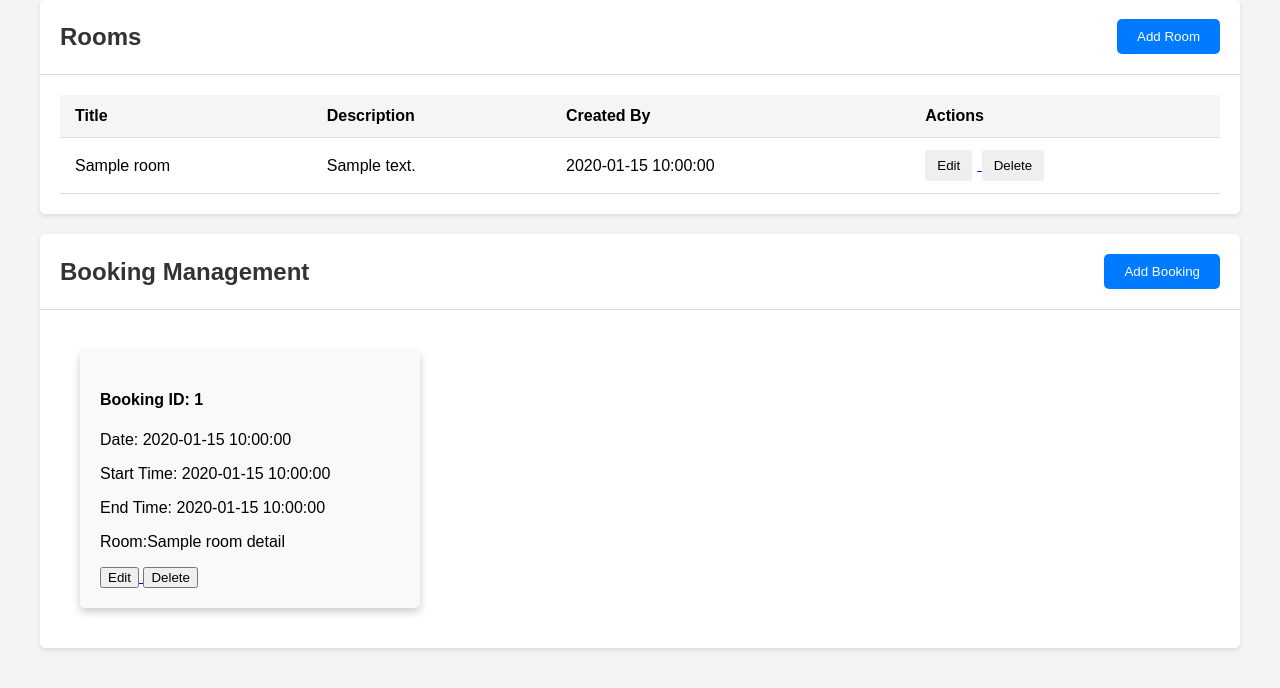
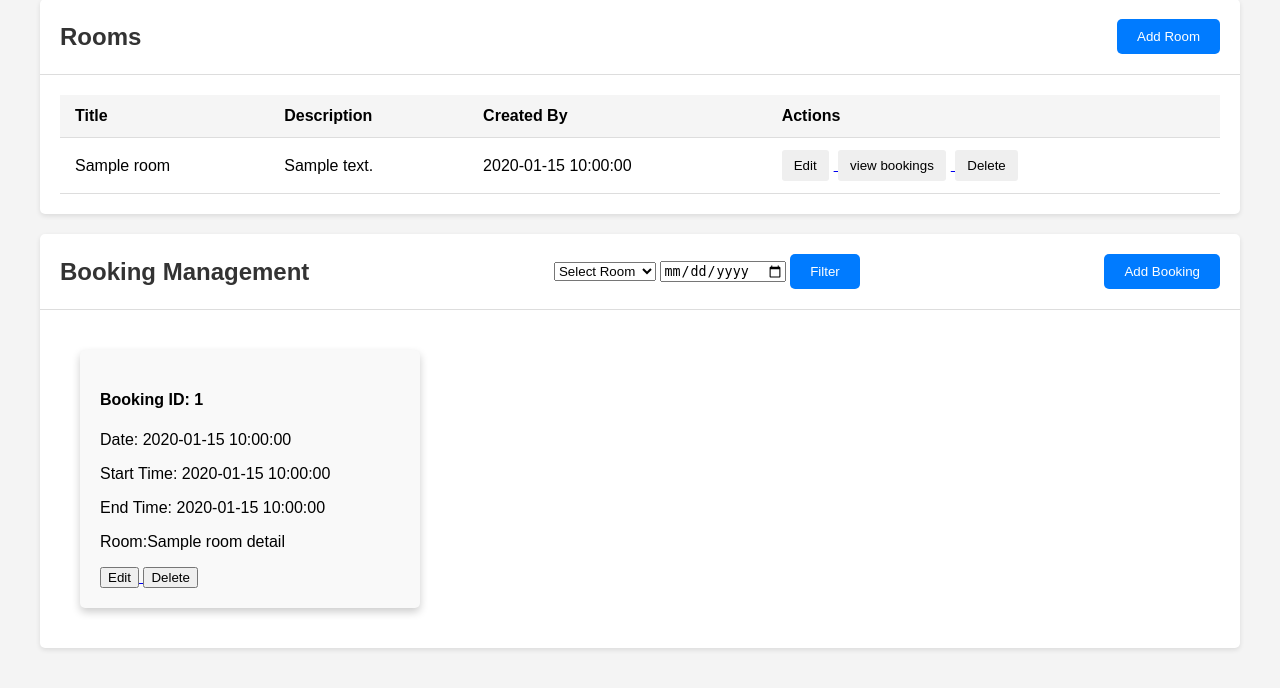
Before and after one commit to Aswathy6754/assignment, a FastAPI app: template templates/main.html in a window 1280 px wide. Shown: the part 69-757 px from the top of the page. Run offline with FastAPI, Linux system fonts and the light colour scheme; the template is opened without the code that fills it: most values are stand-ins (such as "Sample title", 1, 10 or a date in 2020); some libraries are stand-ins or nearby versions.

Commit message:
filter added , view booing added

```diff
--- a/main.py
+++ b/main.py
@@ -57,7 +57,7 @@ async def logout(response: Response):
 
 
 @app.get("/",response_class=HTMLResponse)
-async def read_root(request:Request):
+async def read_root(request:Request,room: str = None, date: str = None):
 
     id_token = request.cookies.get('token')
 
@@ -77,7 +77,7 @@ async def read_root(request:Request):
         room_with_id = {"id": room_id, **room_data}
         rooms_with_id.append(room_with_id)
 
-    bookings_ref = db.collection("bookings").where("createdBy", "==", uid).stream()
+    bookings_ref = db.collection("bookings").stream()
 
         # Initialize a list to store booking data along with their IDs
     all_bookings = []
@@ -88,16 +88,39 @@ async def read_root(request:Request):
         booking_data["id"] = booking_doc.id
         all_bookings.append(booking_data)
 
+    resultBooking=[]
+    resultBooking=all_bookings
+
+
+    if room:
+        roomfilter =[]
+        for booking in resultBooking:
+            if booking.get('room') == room :
+                roomfilter.append(booking)
+
+
+        resultBooking = roomfilter
+
+    if date:
+        datefilter =[]
+        for booking in resultBooking:
+            if booking.get('date') == date :
+                datefilter.append(booking)
+
+
+        resultBooking = datefilter
+
     all_bookings_with_room =[]
 
-    for booking in all_bookings:
-        room = booking.get("room")
-
-        print(room)
-        room_ref  = db.collection("rooms").document(room)
+    for booking in resultBooking:
+        roomdata = booking.get("room")
+        room_ref  = db.collection("rooms").document(roomdata)
         booking['room_details'] =  room_ref.get().to_dict()
         all_bookings_with_room.append(booking)
 
+
+    resultBooking=[]
+    resultBooking = all_bookings_with_room
 
     if id_token:
         try:
@@ -105,7 +128,7 @@ async def read_root(request:Request):
         except ValueError as err:
             print(str(err))
 
-    return templates.TemplateResponse('main.html',{'request' : request, 'user_token':user_token,"all_rooms":rooms_with_id,'all_bookings':all_bookings_with_room,'error_message':error_message})
+    return templates.TemplateResponse('main.html',{'request' : request, 'user_token':user_token,"all_rooms":rooms_with_id,'all_bookings':resultBooking,'error_message':error_message})
 
 
 class Room(BaseModel):
@@ -226,15 +249,13 @@ async def delete_room(request: Request,room_id: str):
 
 @app.get("/booking",response_class=HTMLResponse)
 async def booking_read_root(request:Request):
-    uid =request.cookies.get('uid')
     id_token = request.cookies.get('token')
 
     if not id_token:
         return RedirectResponse(url="/login")
 
     rooms_ref = db.collection("rooms")
-    query = rooms_ref.where("createdBy", "==", uid)
-    query_result = query.get()
+    query_result = rooms_ref.stream()
     rooms_with_id = []
     for doc in query_result:
         room_id = doc.id
@@ -572,3 +593,34 @@ async def delete_booking(booking_id: str):
         raise e
     except Exception as e:
         raise HTTPException(status_code=500, detail=str(e))
+
+@app.get("/viewbookings/{room}", response_class=HTMLResponse)
+async def viewBooking(request:Request,room: str):
+    try:
+        uid =request.cookies.get('uid')
+        id_token = request.cookies.get('token')
+
+        if not id_token:
+             return RedirectResponse(url="/login")
+
+        room_ref  = db.collection("rooms").document(room)
+        room_details =  room_ref.get().to_dict()
+
+        booking_ref = db.collection("bookings")
+        query = booking_ref.where("room", "==", room)
+        query_result = query.get()
+        bookings_with_id = []
+        for doc in query_result:
+            booking_id = doc.id
+            booking_data = doc.to_dict()
+
+            booking_with_id = {"id": booking_id,"createdBy":uid,"room_details":room_details, **booking_data}
+            bookings_with_id.append(booking_with_id)
+        # Retrieve booking data from Firestore
+
+        return templates.TemplateResponse("viewBooking.html", {"request": request,"bookings":bookings_with_id, })
+
+
+    except Exception as e:
+        # Handle errors
+        raise HTTPException(status_code=500, detail=str(e))
--- a/templates/main.html
+++ b/templates/main.html
@@ -143,6 +143,9 @@
               <a href="/rooms/edit/{{room.id}}">
                 <button class="edit-button">Edit</button>
               </a>
+              <a href="/viewbookings/{{room.id}}">
+                <button class="edit-button">view bookings</button>
+              </a>
 
               <button id="delete-button" onclick="deleteRoom('{{room.id}}')">Delete</button>
             </td>
@@ -157,6 +160,18 @@
   <div class="container">
     <div class="header">
       <h1>Booking Management</h1>
+      <div>
+        <select id="roomSelect" name="room_id"  required>
+          <option value="">Select Room</option>
+          {% for room in all_rooms %}
+          <option value="{{ room.id }}">{{ room.title }}</option>
+          {% endfor %}
+      </select>
+      <input type="date" id="dateInput" name="date"  value="" required>
+      <button class="add-room-button" onclick="filterPage()">Filter</button>
+
+
+      </div>
       <a href="/booking">
         <button class="add-room-button">Add Booking</button>
       </a>
@@ -224,8 +239,6 @@
       }
     })
 
-
-
     function deleteRoom(id) {
       const apiUrl = `http://127.0.0.1:8000/rooms/delete/${id}`;
       const requestOptions = {
@@ -268,6 +281,29 @@
         });
     }
 
+    function filterPage() {
+        var roomValue = document.getElementById("roomSelect").value;
+        var dateValue = document.getElementById("dateInput").value;
+
+        // Construct the new URL with updated query parameters
+        var url = window.location.origin + window.location.pathname; // Get current URL without query parameters
+        var queryParams = new URLSearchParams(window.location.search);
+        if (roomValue) {
+            queryParams.set("room", roomValue);
+        } else {
+            queryParams.delete("room");
+        }
+        if (dateValue) {
+            queryParams.set("date", dateValue);
+        } else {
+            queryParams.delete("date");
+        }
+        var newUrl = url + "?" + queryParams.toString();
+
+        // Reload the page with the new URL
+        window.location.href = newUrl;
+    }
+
   </script>
 
 
```
Also changed, not shown: templates/viewBooking.html (added, +88 -0 lines).
